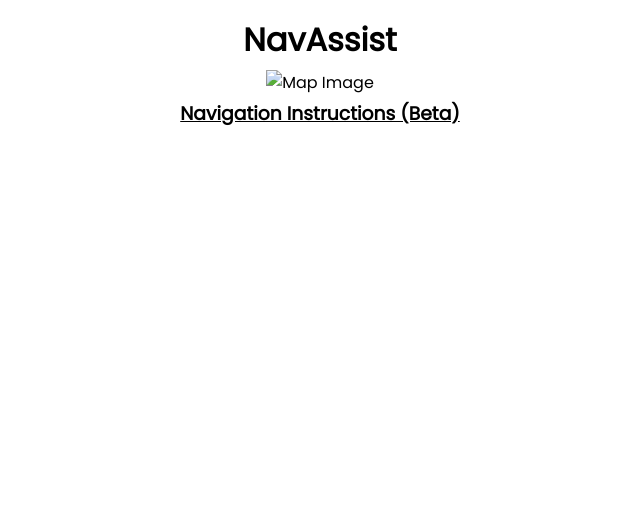
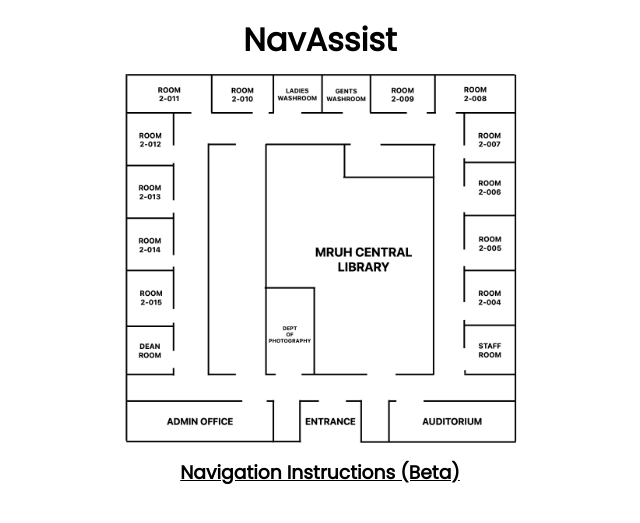
Before and after one commit to Abhinavtej/NavAssist, a plain HTML site: page navigation.html in a window 1280 px wide. Shown: the part 151-674 px from the top of the page, without its empty margins (320-960 px from the left). Drawn offline with Linux system fonts and the light colour scheme; the site is published under a folder, as on GitHub Pages, so addresses that start at the root find nothing.

Commit message:
Update navigation.html

```diff
--- a/navigation.html
+++ b/navigation.html
@@ -15,7 +15,7 @@
         <h1 class="title">NavAssist</h1>
     </header>
     <div class="map-container">
-        <img id="map" src="/Maps/Ground_Floor.png" alt="Map Image">
+        <img id="map" src="Maps/Ground_Floor.png" alt="Map Image">
       </div>
     <div class="directions">
         <h3 style="text-align: center; text-decoration: underline;">Navigation Instructions (Beta)</h3>
```
